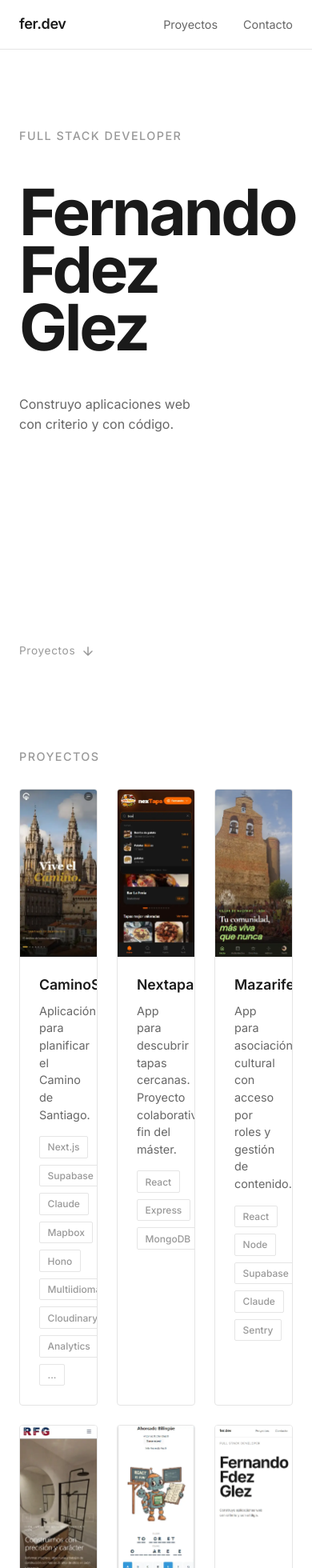
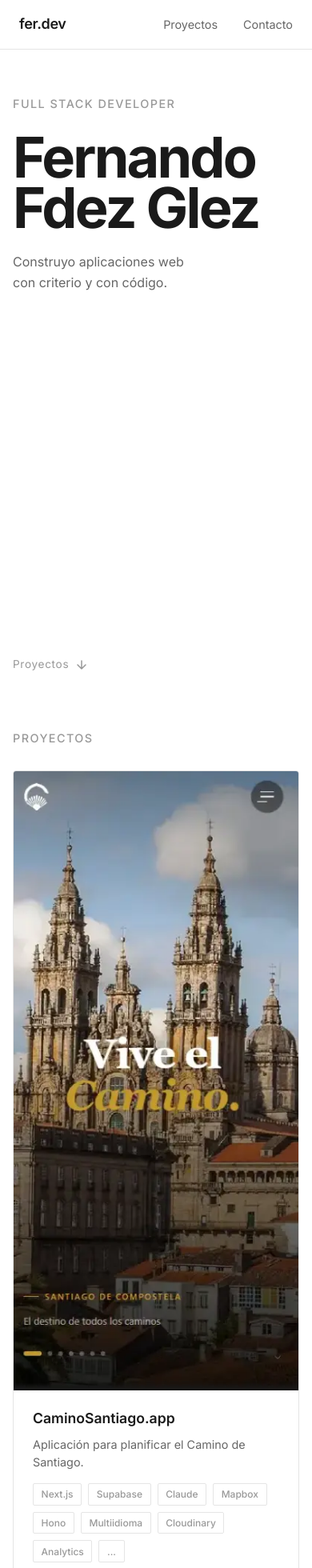
Before and after one commit to fernandofg78-ctrl/portfolio, a React (Vite) app in the folder frontend/: page / in a window 390 px wide. Shown: the top 1960 px of the page at 80% size. Built offline with nearby package versions, Linux system fonts and the light colour scheme.

Commit message:
responsive

```diff
--- a/frontend/src/components/layout/Layout.module.css
+++ b/frontend/src/components/layout/Layout.module.css
@@ -30,3 +30,9 @@
   color: var(--color-text-muted);
   font-size: 0.875rem;
 }
+
+@media (max-width: 768px) {
+  .main {
+    padding: 1.5rem 1rem;
+  }
+}
--- a/frontend/src/pages/Home.module.css
+++ b/frontend/src/pages/Home.module.css
@@ -104,3 +104,39 @@
 .contactLink:hover {
   opacity: 0.5;
 }
+
+@media (max-width: 768px) {
+  .hero {
+    min-height: calc(100vh - 56px);
+    padding: 2rem 0 2rem;
+  }
+
+  .name {
+    font-size: clamp(3.5rem, 18vw, 6rem);
+  }
+
+  .heroContent {
+    gap: 1.5rem;
+  }
+
+  .tagline {
+    max-width: 100%;
+  }
+
+  .grid {
+    grid-template-columns: 1fr;
+    gap: 1rem;
+  }
+
+  .projects {
+    padding: 2.5rem 0;
+  }
+
+  .contact {
+    padding: 3.5rem 0;
+  }
+
+  .contactTitle {
+    font-size: clamp(2rem, 10vw, 3rem);
+  }
+}
--- a/frontend/src/pages/ProjectDetail.module.css
+++ b/frontend/src/pages/ProjectDetail.module.css
@@ -106,3 +106,23 @@
   align-items: center;
   justify-content: center;
 }
+
+@media (max-width: 768px) {
+  .title {
+    font-size: clamp(2rem, 10vw, 3rem);
+  }
+
+  .iframe {
+    height: 400px;
+  }
+
+  .meta {
+    flex-direction: column;
+    align-items: flex-start;
+    gap: 1rem;
+  }
+
+  .tech {
+    flex-wrap: wrap;
+  }
+}
```
